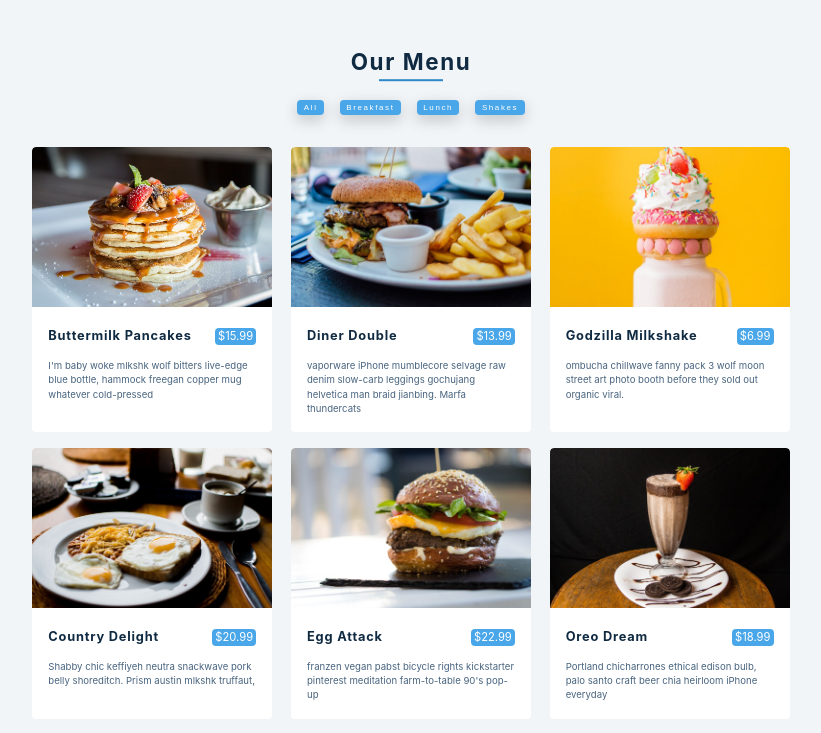
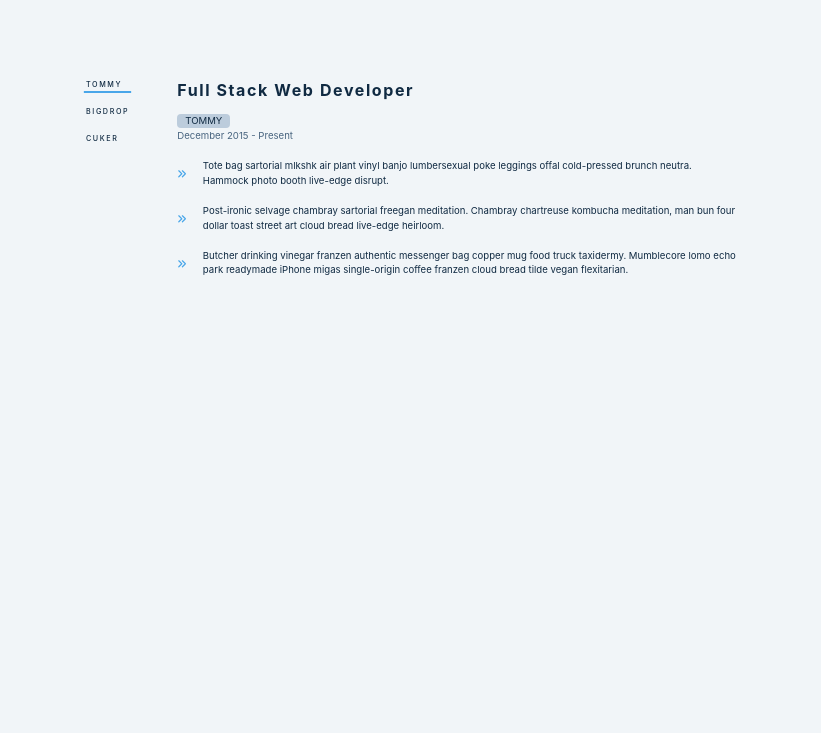
Before and after one commit to math2do/React, a React (Create React App) app: page / in a window 1280 px wide. Shown: the top 733 px of the page, without its empty margins (229-1050 px from the left). Built offline with nearby package versions, Linux system fonts and the light colour scheme.

Commit message:
add project tabs

```diff
--- a/src/App.js
+++ b/src/App.js
@@ -1,4 +1,4 @@
-import Main from './projects/menu/Menu'
+import Main from './projects/tabs/Tab'
 
 // App is like a main function, just wire any component to load
 function App() {
--- /dev/null
+++ b/src/projects/tabs/Tab.js
@@ -0,0 +1,47 @@
+import { useState } from 'react';
+import data from "./data";
+import "./style.css";
+import { FontAwesomeIcon } from '@fortawesome/react-fontawesome';
+import { faAngleDoubleRight } from '@fortawesome/free-solid-svg-icons';
+
+const works = data.map((work, index) => {
+  return {
+    company: work.company,
+    index: index
+  };
+})
+
+const Tab = () => {
+  const [work, setWork] = useState(works[0]);
+  const currentWork = data[work.index];
+
+  return (
+    <div className="container">
+      <ul className="companies">
+        {
+          works.map((workItem) => {
+            return <li key={workItem.index} className={`${workItem.index == work.index && 'active'}`} onClick={() => { setWork(workItem) }}>{workItem.company}</li>
+          })
+        }
+      </ul>
+
+      <div className="desc">
+        <h1>{currentWork.title}</h1>
+        <p className='company_name'>{currentWork.company}</p>
+        <p className='dates'>{currentWork.dates}</p>
+        <div className="duties">
+          {
+            currentWork.duties.map((duty, index) => {
+              return <div className="duty" key={index}>
+                <FontAwesomeIcon icon={faAngleDoubleRight} className='arrow' />
+                <p>{duty}</p>
+              </div>
+            })
+          }
+        </div>
+      </div>
+    </div>
+  );
+}
+
+export default Tab;
--- /dev/null
+++ b/src/projects/tabs/data.js
@@ -0,0 +1,41 @@
+const data = [
+  {
+    id: "recAGJfiU4CeaV0HL",
+    order: 3,
+    title: "Full Stack Web Developer",
+    dates: "December 2015 - Present",
+    duties: [
+      "Tote bag sartorial mlkshk air plant vinyl banjo lumbersexual poke leggings offal cold-pressed brunch neutra. Hammock photo booth live-edge disrupt.",
+      "Post-ironic selvage chambray sartorial freegan meditation. Chambray chartreuse kombucha meditation, man bun four dollar toast street art cloud bread live-edge heirloom.",
+      "Butcher drinking vinegar franzen authentic messenger bag copper mug food truck taxidermy. Mumblecore lomo echo park readymade iPhone migas single-origin coffee franzen cloud bread tilde vegan flexitarian."
+    ],
+    company: "TOMMY"
+  },
+  {
+    id: "recIL6mJNfWObonls",
+    order: 2,
+    title: "Front-End Engineer",
+    dates: "May 2015 - December 2015",
+    duties: [
+      "Hashtag drinking vinegar scenester mumblecore snackwave four dollar toast, lumbersexual XOXO. Cardigan church-key pabst, biodiesel vexillologist viral squid.",
+      "Franzen af pitchfork, mumblecore try-hard kogi XOXO roof party la croix cardigan neutra retro tattooed copper mug. Meditation lomo biodiesel scenester",
+      "Fam VHS enamel pin try-hard echo park raw denim unicorn fanny pack vape authentic. Helvetica fixie church-key, small batch jianbing messenger bag scenester +1",
+      "Fam VHS enamel pin try-hard echo park raw denim unicorn fanny pack vape authentic. Helvetica fixie church-key, small batch jianbing messenger bag scenester +1"
+    ],
+    company: "BIGDROP"
+  },
+  {
+    id: "rec61x18GVY99hQq5",
+    order: 1,
+    title: "Engineering Intern",
+    dates: "May 2014 - September 2015",
+    duties: [
+      "I'm baby woke mumblecore stumptown enamel pin. Snackwave prism pork belly, blog vape four loko sriracha messenger bag jean shorts DIY bushwick VHS. Banjo post-ironic hella af, palo santo craft beer gluten-free.",
+      "YOLO drinking vinegar chambray pok pok selfies quinoa kinfolk pitchfork street art la croix unicorn DIY. Woke offal jianbing venmo tote bag, palo santo subway tile slow-carb post-ironic pug ugh taxidermy squid.",
+      "Pour-over glossier chambray umami 3 wolf moon. Iceland kale chips asymmetrical craft beer actually forage, biodiesel tattooed fingerstache. Pork belly lomo man braid, portland pitchfork locavore man bun prism."
+    ],
+    company: "CUKER"
+  }
+]
+
+export default data;
--- /dev/null
+++ b/src/projects/tabs/style.css
@@ -0,0 +1,107 @@
+@import "../../index.css";
+
+.container {
+  width: 90vw;
+  max-width: 650px;
+  margin: 3rem auto;
+}
+
+.companies {
+  display: flex;
+  justify-content: center;
+  gap: 0 0.6rem;
+  /* border: 1px solid; */
+}
+
+.companies li {
+  list-style: none;
+  font-size: 0.45rem;
+  font-weight: 540;
+  letter-spacing: var(--spacing);
+  /* border: 1px solid; */
+  position: relative;
+  cursor: pointer;
+}
+
+.companies li:hover {
+  transition: var(--transition);
+  color: var(--clr-primary-5);
+}
+
+.companies li.active::after {
+  content: "";
+  width: 100%;
+  background: var(--clr-primary-5);
+  height: 1.5px;
+  position: absolute;
+  left: 0;
+  transform: scaleX(1.1);
+  bottom: -2px;
+}
+
+.desc {
+  margin-top: 2rem;
+}
+
+.desc h1 {
+  font-size: 1rem;
+}
+
+.desc .company_name {
+  font-size: 0.6rem;
+  background: var(--clr-grey-8);
+  display: inline-block;
+  padding: 0 0.5rem;
+  border-radius: var(--radius);
+}
+
+.desc .dates {
+  font-size: 0.6rem;
+  color: var(--clr-grey-4);
+}
+
+.duties {
+  margin-top: 1rem;
+  display: flex;
+  flex-direction: column;
+  gap: 1rem;
+  justify-content: center;
+}
+
+.duties .duty {
+  display: flex;
+  align-items: center;
+  justify-content: space-between;
+  gap: 0 1rem;
+}
+
+.arrow {
+  font-size: 0.6rem;
+  color: var(--clr-primary-5);
+}
+
+.duty p {
+  font-size: 0.6rem;
+  color: var(--clr-grey-1);
+}
+
+@media screen and (min-width: 800px) {
+  .container {
+    width: 95vw;
+    display: flex;
+    align-items: flex-start;
+    gap: 0 3rem;
+    justify-content: space-between;
+  }
+
+  .companies {
+    flex-direction: column;
+    justify-content: flex-start;
+    margin-top: 2rem;
+    gap: 1rem 0;
+  }
+
+  /* .companies li {
+    max-width: 2rem;
+  } */
+}
```
